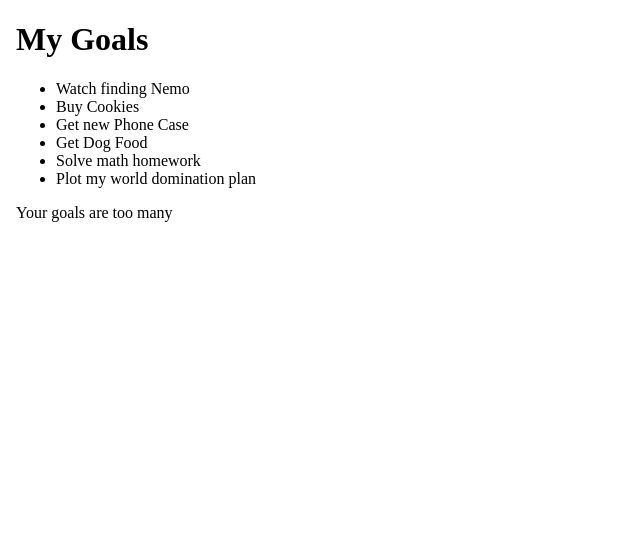
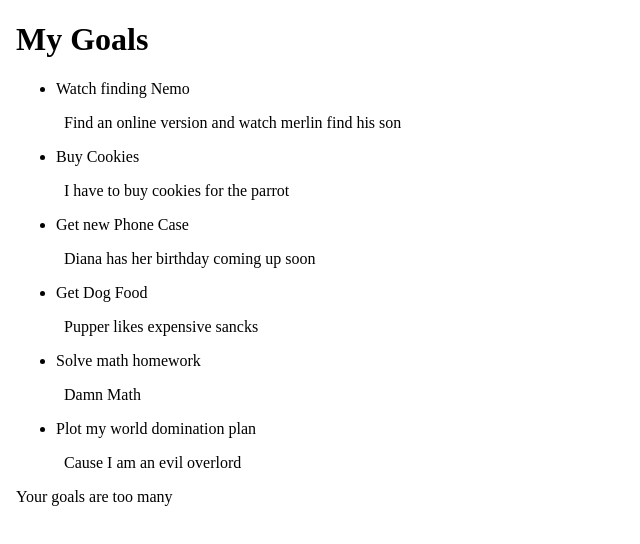
Before and after one commit to Derrick-Nyongesa/Goals2, an Angular app: page / in a window 1280 px wide. Shown: the top 544 px of the page, without its empty margins (0-640 px from the left). Built offline with nearby package versions, Linux system fonts and the light colour scheme.

Commit message:
input property binding

```diff
--- a/src/app/app.module.ts
+++ b/src/app/app.module.ts
@@ -4,11 +4,13 @@ import { BrowserModule } from '@angular/platform-browser';
 import { AppRoutingModule } from './app-routing.module';
 import { AppComponent } from './app.component';
 import { GoalComponent } from './goal/goal.component';
+import { GoalDetailComponent } from './goal-detail/goal-detail.component';
 
 @NgModule({
   declarations: [
     AppComponent,
-    GoalComponent
+    GoalComponent,
+    GoalDetailComponent
   ],
   imports: [
     BrowserModule,
--- /dev/null
+++ b/src/app/goal-detail/goal-detail.component.html
@@ -0,0 +1,12 @@
+<!DOCTYPE html>
+<html lang="en">
+<head>
+    <meta charset="UTF-8">
+    <meta http-equiv="X-UA-Compatible" content="IE=edge">
+    <meta name="viewport" content="width=device-width, initial-scale=1.0">
+    <title>Document</title>
+</head>
+<body>
+    <p>{{goal.description}}</p>
+</body>
+</html>
--- /dev/null
+++ b/src/app/goal-detail/goal-detail.component.ts
@@ -0,0 +1,18 @@
+import { Component, OnInit, Input } from '@angular/core';
+import { Goal } from '../goal';
+
+@Component({
+  selector: 'app-goal-detail',
+  templateUrl: './goal-detail.component.html',
+  styleUrls: ['./goal-detail.component.css']
+})
+export class GoalDetailComponent implements OnInit {
+
+  @Input() goal: Goal;
+
+  constructor() { }
+
+  ngOnInit(): void {
+  }
+
+}
--- a/src/app/goal.ts
+++ b/src/app/goal.ts
@@ -1,4 +1,5 @@
 export class Goal {
     id: number;
     name: string;
+    description: string;
 }
--- a/src/app/goal/goal.component.html
+++ b/src/app/goal/goal.component.html
@@ -1,7 +1,9 @@
 <div>
     <h1>My Goals</h1>
     <ul>
-      <li *ngFor='let goal of goals'>{{goal.name}}</li>
+      <li *ngFor='let goal of goals'>{{goal.name}}
+        <app-goal-detail [goal]='goal'></app-goal-detail>
+      </li>
     </ul>
     <p *ngIf='goals.length>5'>Your goals are too many</p>
   </div>
--- a/src/app/goal/goal.component.ts
+++ b/src/app/goal/goal.component.ts
@@ -9,12 +9,12 @@ import { Goal } from '../goal';
 export class GoalComponent implements OnInit {
 
   goals: Goal[]=[
-    {id:1, name:'Watch finding Nemo'},
-    {id:2,name:'Buy Cookies'},
-    {id:3,name:'Get new Phone Case'},
-    {id:4,name:'Get Dog Food'},
-    {id:5,name:'Solve math homework'},
-    {id:6,name:'Plot my world domination plan'},
+    {id:1, name:'Watch finding Nemo',description:'Find an online version and watch merlin find his son'},
+    {id:2,name:'Buy Cookies',description:'I have to buy cookies for the parrot'},
+    {id:3,name:'Get new Phone Case',description:'Diana has her birthday coming up soon'},
+    {id:4,name:'Get Dog Food',description:'Pupper likes expensive sancks'},
+    {id:5,name:'Solve math homework',description:'Damn Math'},
+    {id:6,name:'Plot my world domination plan',description:'Cause I am an evil overlord'},
   ];
 
   constructor() { }
```
Also changed, not shown: src/app/goal-detail/goal-detail.component.css (added), 1 other file (tests, documents, lock files or other folders).
